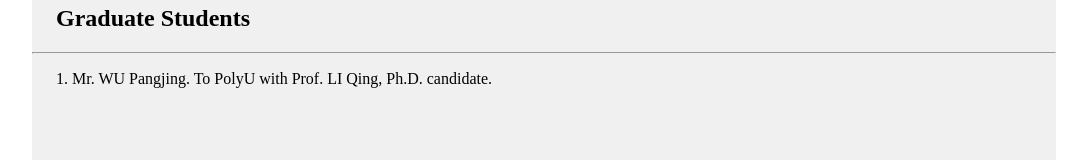
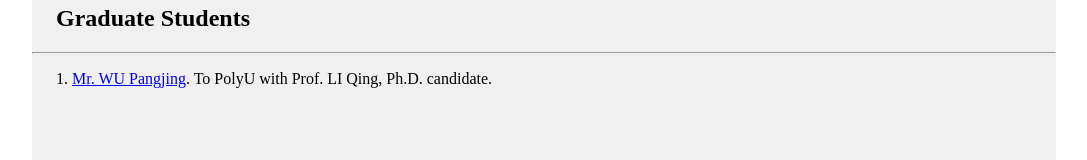
Before and after one commit to charleslee1984/charleslee1984.github.io, a plain HTML site: page index.html in a window 1280 px wide. Shown: the part 745-905 px from the top of the page, without its empty margins (96-1183 px from the left). Drawn offline with Linux system fonts and the light colour scheme.

Commit message:
Update index.html
Add Mr. Wu's homepage

```diff
--- a/index.html
+++ b/index.html
@@ -95,7 +95,7 @@
             <p>
                 <ol>
                 	<li>
-                        Mr. WU Pangjing. To PolyU with Prof. LI Qing, Ph.D. candidate.
+                        <a href="https://pangjing-wu.github.io/readme-zh.html" target="_blank">Mr. WU Pangjing</a>. To PolyU with Prof. LI Qing, Ph.D. candidate.
                     </li>
                     <br>
                 </ol>
```
